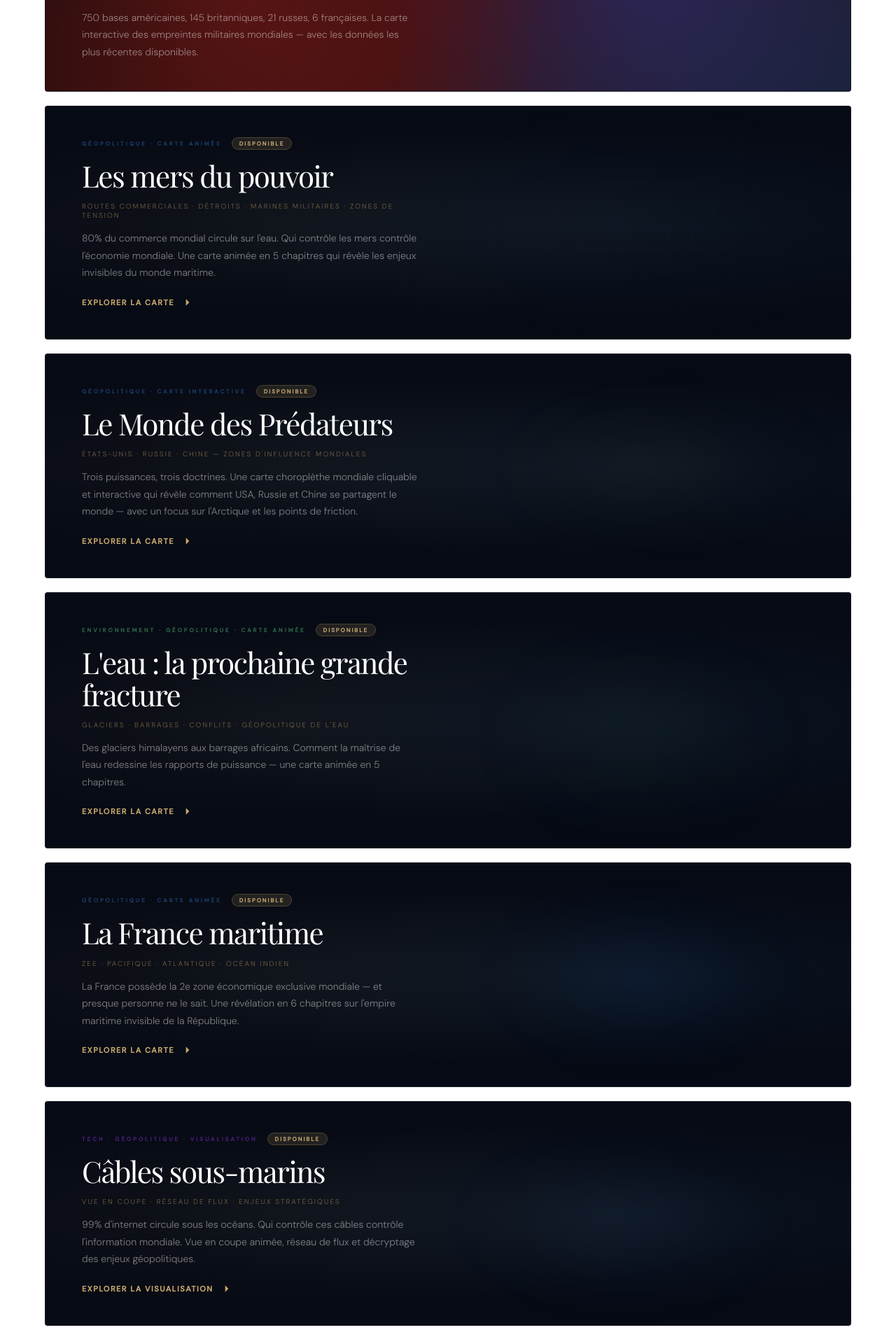
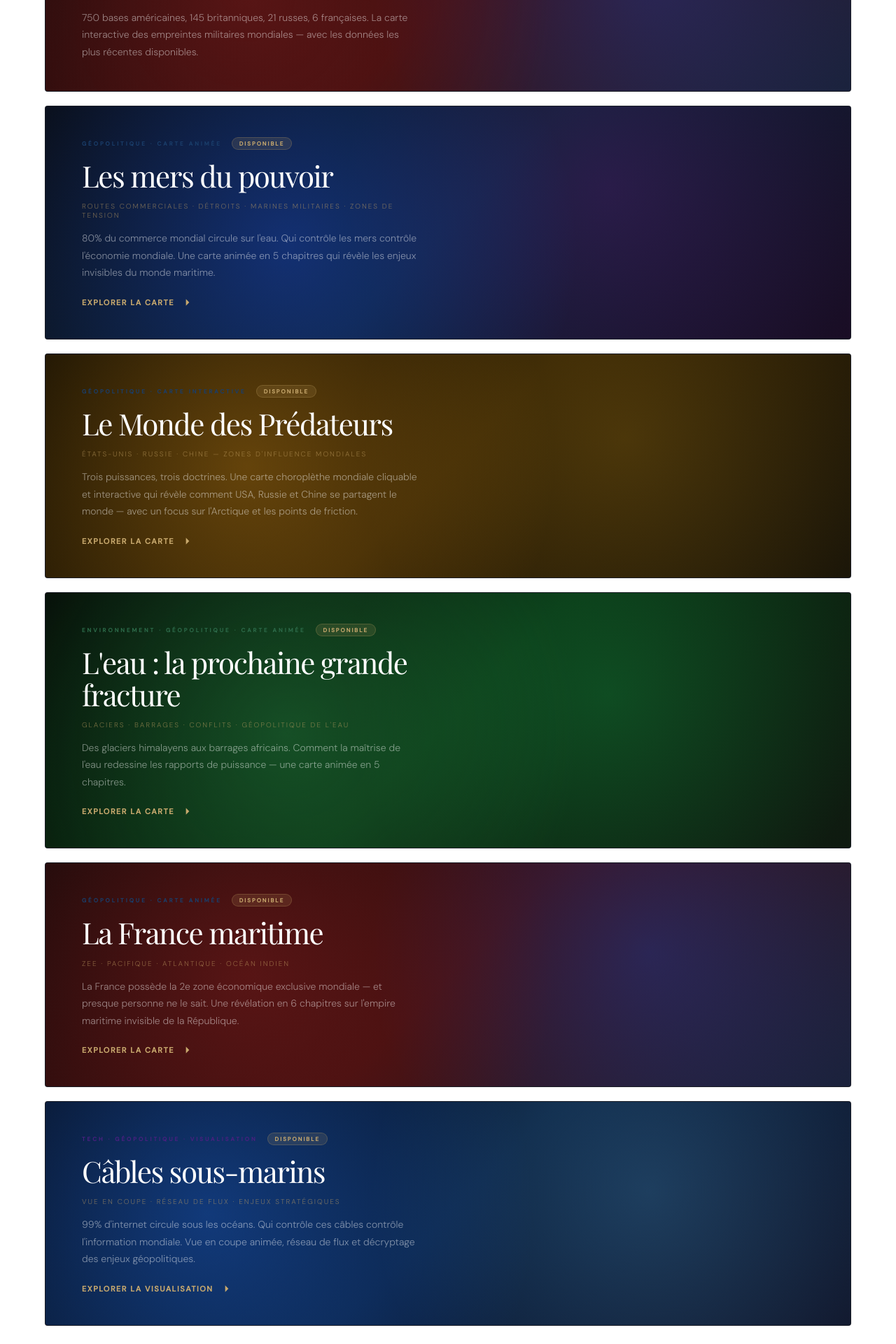
Before and after one commit to SteveMrld/Prisme, a Next.js app: page /visuels in a window 1280 px wide. Shown: the part 820-2740 px from the top of the page at 70% size. Built offline with nearby package versions, Linux system fonts and the light colour scheme; no server answers; a web font is replaced by a local one.

Commit message:
Visuels : gradients de couleur par catégorie sur toutes les cartes

```diff
--- a/app/visuels/page.tsx
+++ b/app/visuels/page.tsx
@@ -63,8 +63,8 @@ export default function VisuelsPage() {
 
           {/* Card featured — navale */}
           <a href="/visuels/naval.html" target="_blank" rel="noopener noreferrer" className={styles.featCard}>
-            <div className={styles.featBg}>
-              <div className={styles.featGlobe}/>
+<div className={styles.featBg} style={{background:"linear-gradient(135deg,#0a0f1a 0%,#0d2035 50%,#1a0d25 100%)"}}>
+              <div style={{position:"absolute",inset:0,background:"radial-gradient(circle at 30% 60%, rgba(29,78,216,0.4) 0%, transparent 50%), radial-gradient(circle at 70% 35%, rgba(100,29,127,0.3) 0%, transparent 45%)"}} />
             </div>
             <div className={styles.featBody}>
               <div className={styles.featEyebrow}>
@@ -86,8 +86,8 @@ export default function VisuelsPage() {
 
           {/* Prédateurs — carte interactive */}
           <a href="/visuels/predateurs.html" target="_blank" rel="noopener noreferrer" className={styles.featCard} style={{marginTop:'1px'}}>
-            <div className={styles.featBg}>
-              <div className={styles.featGlobe} style={{background:'radial-gradient(ellipse at 60% 50%, rgba(160,120,32,0.07) 0%, transparent 60%)'}}/>
+<div className={styles.featBg} style={{background:"linear-gradient(135deg,#120d02 0%,#2e1f04 50%,#1a1508 100%)"}}>
+              <div style={{position:"absolute",inset:0,background:"radial-gradient(circle at 25% 50%, rgba(180,120,20,0.45) 0%, transparent 50%), radial-gradient(circle at 72% 38%, rgba(216,160,29,0.2) 0%, transparent 45%)"}} />
             </div>
             <div className={styles.featBody}>
               <div className={styles.featEyebrow}>
@@ -108,8 +108,8 @@ export default function VisuelsPage() {
 
           {/* Grand format — L'eau */}
           <a href="/visuels/eau.html" target="_blank" rel="noopener noreferrer" className={styles.featCard} style={{marginTop:'1px'}}>
-            <div className={styles.featBg}>
-              <div className={styles.featGlobe} style={{background:'radial-gradient(ellipse at 50% 60%, rgba(45,107,74,0.1) 0%, transparent 60%)'}}/>
+<div className={styles.featBg} style={{background:"linear-gradient(135deg,#060f08 0%,#0a2e12 50%,#0f1a10 100%)"}}>
+              <div style={{position:"absolute",inset:0,background:"radial-gradient(circle at 30% 55%, rgba(34,120,60,0.5) 0%, transparent 50%), radial-gradient(circle at 70% 40%, rgba(29,216,100,0.2) 0%, transparent 45%)"}} />
             </div>
             <div className={styles.featBody}>
               <div className={styles.featEyebrow}>
@@ -131,8 +131,8 @@ export default function VisuelsPage() {
 
           {/* France maritime */}
           <a href="/visuels/france_maritime.html" target="_blank" rel="noopener noreferrer" className={styles.featCard} style={{marginTop:'1px'}}>
-            <div className={styles.featBg}>
-              <div className={styles.featGlobe} style={{background:'radial-gradient(ellipse at 50% 55%, rgba(13,110,253,0.09) 0%, transparent 60%)'}}/>
+<div className={styles.featBg} style={{background:"linear-gradient(135deg,#1a0a0a 0%,#3d0e0e 50%,#1a2035 100%)"}}>
+              <div style={{position:"absolute",inset:0,background:"radial-gradient(circle at 25% 50%, rgba(127,29,29,0.5) 0%, transparent 50%), radial-gradient(circle at 75% 40%, rgba(29,78,216,0.3) 0%, transparent 45%)"}} />
             </div>
             <div className={styles.featBody}>
               <div className={styles.featEyebrow}>
@@ -154,8 +154,8 @@ export default function VisuelsPage() {
 
           {/* Câbles sous-marins */}
           <a href="/visuels/cables.html" target="_blank" rel="noopener noreferrer" className={styles.featCard} style={{marginTop:'1px'}}>
-            <div className={styles.featBg}>
-              <div className={styles.featGlobe} style={{background:'radial-gradient(ellipse at 40% 60%, rgba(100,150,255,0.07) 0%, transparent 60%)'}}/>
+<div className={styles.featBg} style={{background:"linear-gradient(135deg,#060d1a 0%,#0a1f3d 50%,#10152a 100%)"}}>
+              <div style={{position:"absolute",inset:0,background:"radial-gradient(circle at 20% 50%, rgba(29,100,216,0.45) 0%, transparent 50%), radial-gradient(circle at 75% 40%, rgba(100,200,255,0.2) 0%, transparent 45%)"}} />
             </div>
             <div className={styles.featBody}>
               <div className={styles.featEyebrow}>
```
